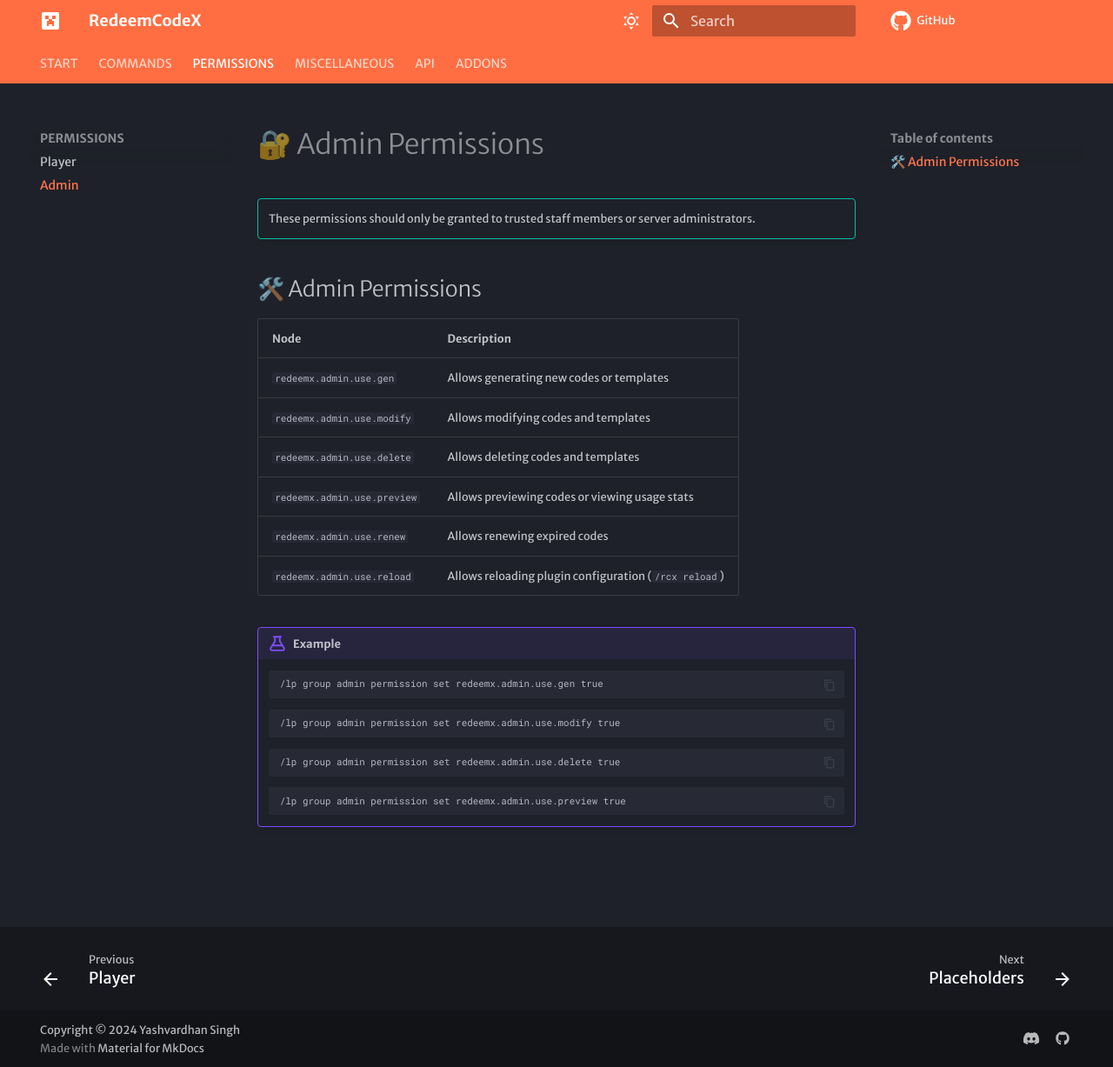
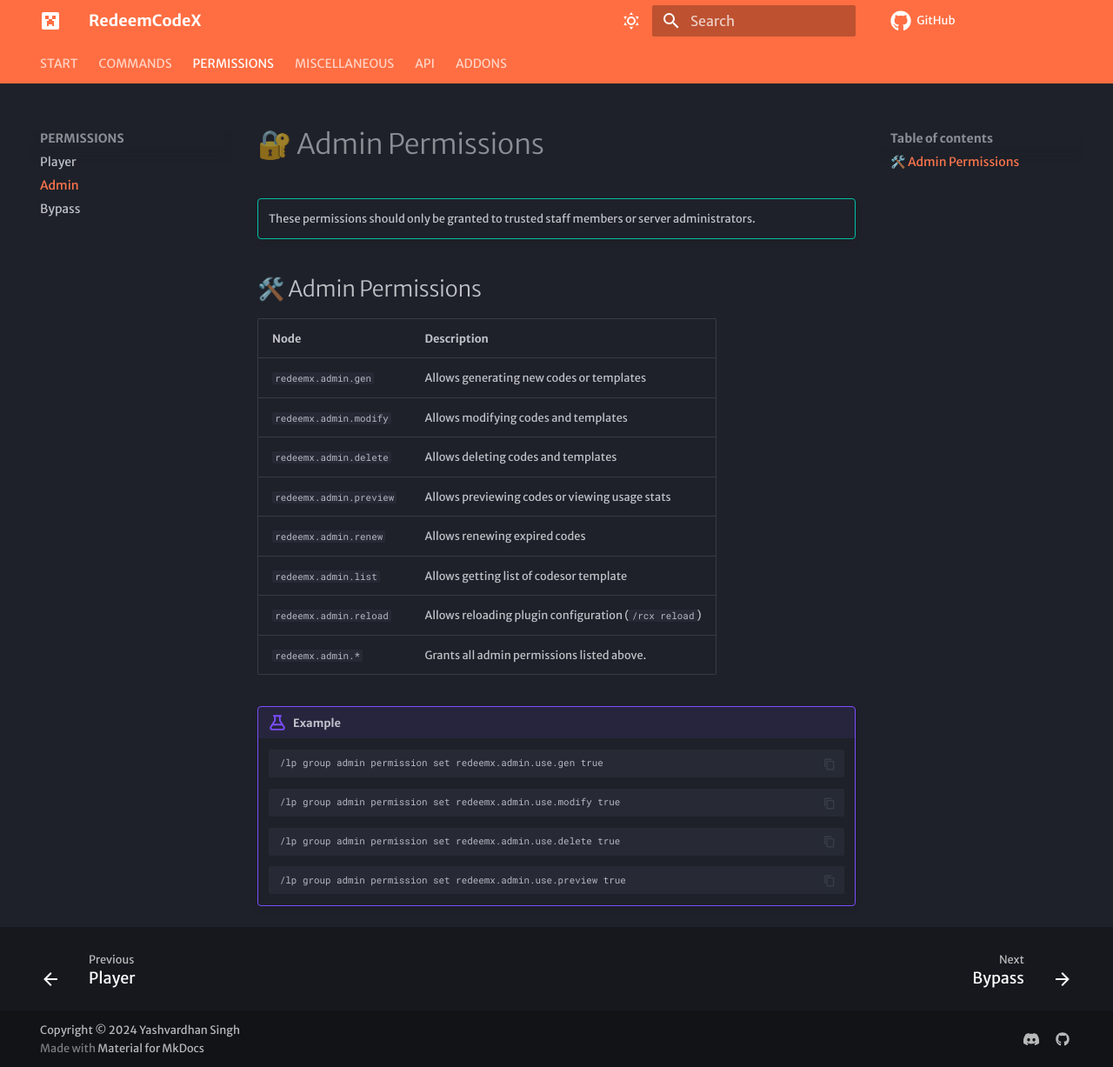
Before and after one commit to ItzYashvardhan/RedeemCodeX-Docs, an MkDocs documentation site: the page built from docs/permissions/admin-permissions.md, in a window 1280 px wide and 1227 px high. Shown: the whole window at 87% size. Built offline with MkDocs 1.6.1 and Material for MkDocs 9.7.7, drawn with Linux system fonts in a browser that asks for light colours; comment, search, counter and statistics services are not loaded; the version menu is left out.

Commit message:
added permissions

````diff
--- a/docs/permissions/admin-permissions.md
+++ b/docs/permissions/admin-permissions.md
@@ -8,12 +8,14 @@
 ## 🛠️ Admin Permissions
 | Node                       | Description                                           |
 | -------------------------- | ----------------------------------------------------- |
-| `redeemx.admin.use.gen`    | Allows generating new codes or templates              |
-| `redeemx.admin.use.modify` | Allows modifying codes and templates                  |
-| `redeemx.admin.use.delete` | Allows deleting codes and templates                   |
-| `redeemx.admin.use.preview`| Allows previewing codes or viewing usage stats        |
-| `redeemx.admin.use.renew`  | Allows renewing expired codes                         |
-| `redeemx.admin.use.reload` | Allows reloading plugin configuration (`/rcx reload`) |
+| `redeemx.admin.gen`    | Allows generating new codes or templates                  |
+| `redeemx.admin.modify` | Allows modifying codes and templates                  |
+| `redeemx.admin.delete` | Allows deleting codes and templates                   |
+| `redeemx.admin.preview`| Allows previewing codes or viewing usage stats        |
+| `redeemx.admin.renew`  | Allows renewing expired codes                         |
+| `redeemx.admin.list`   | Allows getting list of codesor template               |
+| `redeemx.admin.reload` | Allows reloading plugin configuration (`/rcx reload`) |
+| `redeemx.admin.*`      | Grants all admin permissions listed above.            |
 
 !!! example "Example"
     ```
--- a/mkdocs.yml
+++ b/mkdocs.yml
@@ -92,6 +92,7 @@
   - PERMISSIONS:
     - Player: permissions/player-permissions.md #permissions-overview
     - Admin: permissions/admin-permissions.md #permissions-overview
+    - Bypass: permissions/bypass-permissions.md #permissions-overview
 
 
 
````
Also changed, not shown: docs/permissions/bypass-permissions.md (added, +37 -0 lines).
